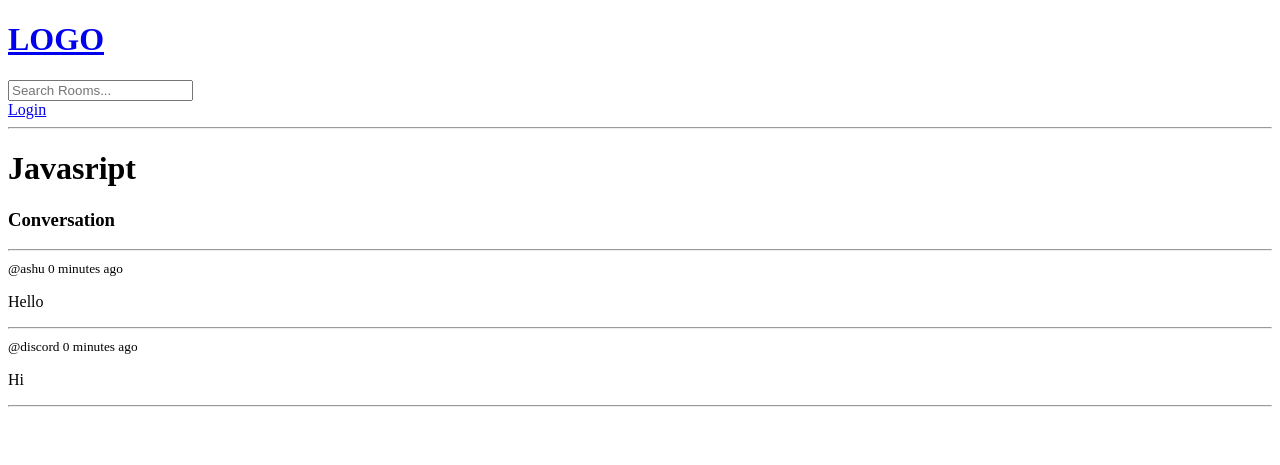
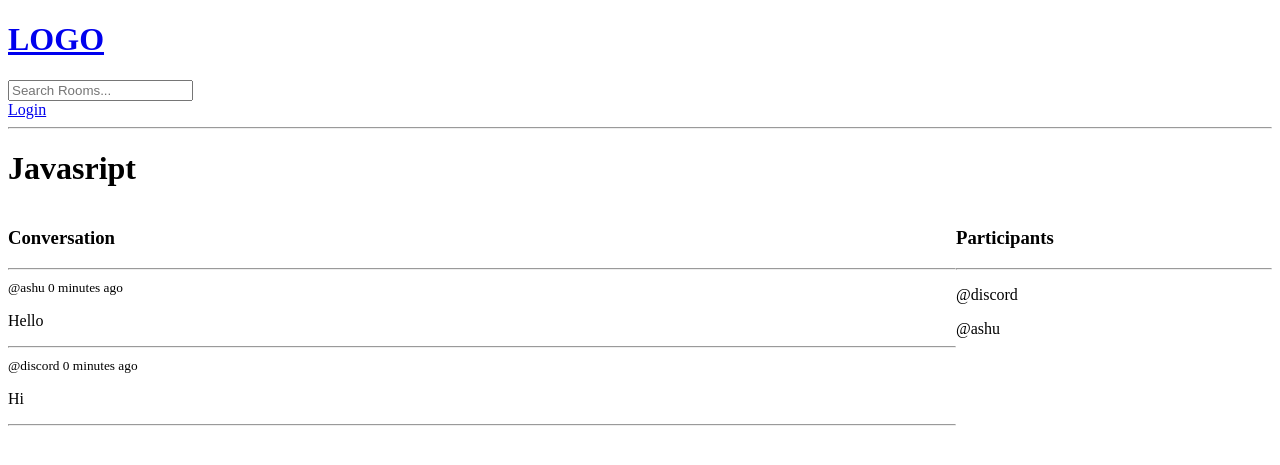
Before and after one commit to Ashutosh2302/Discord-Clone, a Django app: page /room/15/ in a window 1280 px wide. Shown: the top 465 px of the page. Run offline with Django 3.2, Linux system fonts and the light colour scheme; data comes from the database, SQL or seed files in the repository; both versions use the stored data as it was after the commit.

Commit message:
Participants in chat

```diff
--- a/base/models.py
+++ b/base/models.py
@@ -14,7 +14,7 @@ class Room(models.Model):
     topic = models.ForeignKey(Topic,on_delete=models.SET_NULL, null=True)
     name = models.CharField(max_length=200)
     description = models.TextField(null=True, blank=True)
-    #participants =
+    participants = models.ManyToManyField(User, related_name='participants', blank=True)
     updated = models.DateTimeField(auto_now=True)
     created = models.DateTimeField(auto_now_add=True)
 
--- a/base/templates/base/room.html
+++ b/base/templates/base/room.html
@@ -1,7 +1,18 @@
 {% extends 'main.html' %}
 {% block content %}
+
+<style>
+    .room-container{
+        display: grid;
+        grid-template-columns: 3fr 1fr;
+    }
+
+</style>
+
 <h1>{{room.name}}</h1>
 <h1>{{room.description}}</h1>
+
+<div class='room-container'>
 
     <div class='comments-wrapper'>
         <h3>Conversation</h3>
@@ -28,4 +39,23 @@
         {% endif %}
 
     </div>
+
+    <div>
+        <h3>Participants</h3>
+        <hr>
+
+        {% for user in room_participants %}
+
+        <div>
+            <p>@{{user.username}}</p>
+        </div>
+
+        {% endfor %}
+
+
+    </div>
+
+</div>
+
+
 {% endblock %}
--- a/base/views.py
+++ b/base/views.py
@@ -77,6 +77,7 @@ def home(request):
 def room(request, pk):
     room = Room.objects.get(id=pk)
     room_messages = room.message_set.all().order_by('-created')
+    room_participants = room.participants.all()
 
     if request.method == 'POST':
         message = Message.objects.create(
@@ -84,9 +85,10 @@ def room(request, pk):
             room=room,
             body=request.POST.get('body')
         )
+        room.participants.add(request.user)
         return redirect('room', pk=room.id)
 
-    context = {'room': room, 'room_messages': room_messages}
+    context = {'room': room, 'room_messages': room_messages, 'room_participants': room_participants}
     return render(request, 'base/room.html', context)
 
 
```
Also changed, not shown: base/migrations/0003_auto_20220101_1247.py (added), db.sqlite3. Lines whose indentation alone changed are shown as unchanged.
